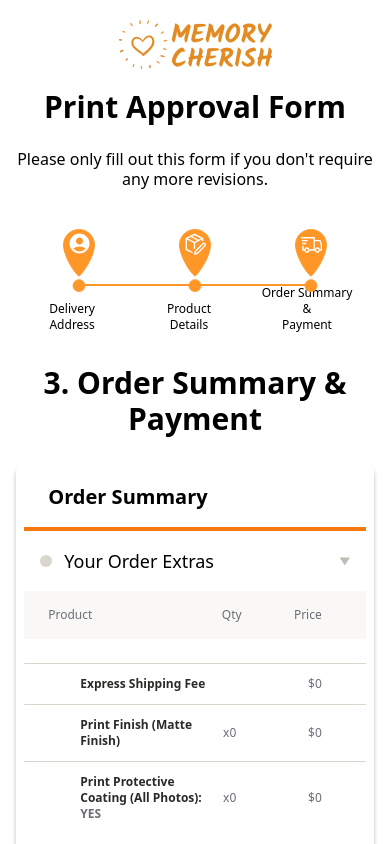
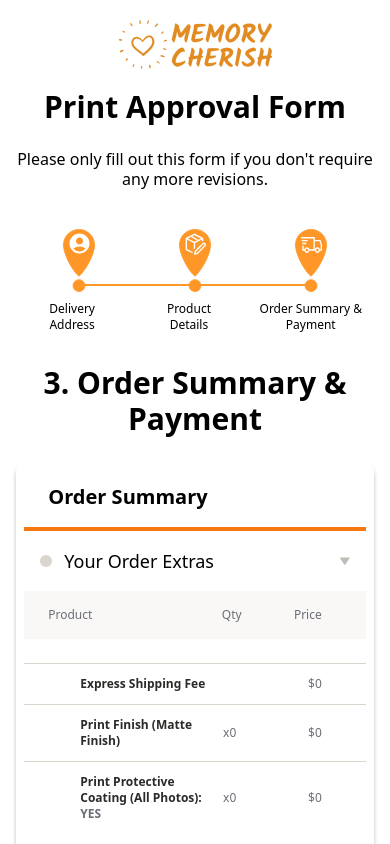
Before and after one commit to imtiaz993/memory-cherish-print-approval, a React (Create React App) app: page /order in a window 390 px wide. Shown: the top 844 px of the page. Built offline with nearby package versions, Linux system fonts and the light colour scheme.

Commit message:
index issue fix

```diff
--- a/src/Common/Stepper.jsx
+++ b/src/Common/Stepper.jsx
@@ -72,7 +72,7 @@ const Stepper = () => {
           </div>
           <div className="-ml-4 lg:ml-0 flex lg:flex-col items-center lg:items-end">
             <div className="flex flex-col-reverse lg:flex-row items-end relative">
-              <p className="min-w-[100px] absolute left-[-38px] lg:static font-medium text-center flex justify-end text-xs lg:text-base mt-2 lg:mt-0 lg:mr-1 lg:w-36">
+              <p className="min-w-[105px] absolute left-[-38px] lg:static font-medium text-center flex justify-end text-xs lg:text-base mt-2 lg:mt-0 lg:mr-1 lg:w-36">
                 Order Summary &
                 <br /> Payment
               </p>
--- a/src/Pages/Order/Components/OrderSummary.jsx
+++ b/src/Pages/Order/Components/OrderSummary.jsx
@@ -203,7 +203,7 @@ const OrderSummary = ({ state, prints, setPrints }) => {
                       </div>
                     </div>
                     <div>
-                      {sizes.map((size, index) => (
+                      {sizes.map((size, ind) => (
                         <div
                           className={`${
                             index !== 0 ? "mt-1 md:mt-0" : ""
@@ -244,7 +244,7 @@ const OrderSummary = ({ state, prints, setPrints }) => {
                       ))}
                     </div>
                     <div>
-                      {sizes.map((size, index) => {
+                      {sizes.map((size, ind) => {
                         return (
                           <div
                             className={`${
```
